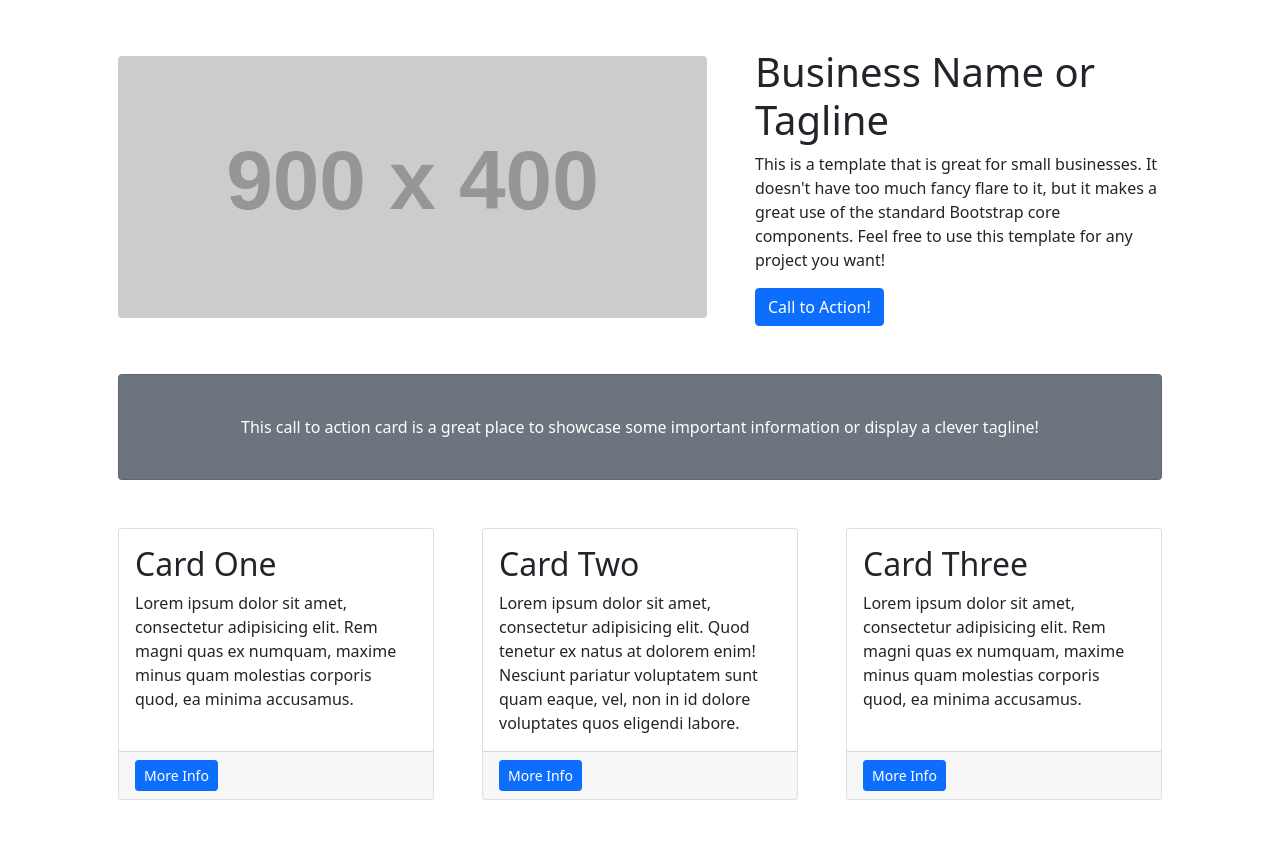
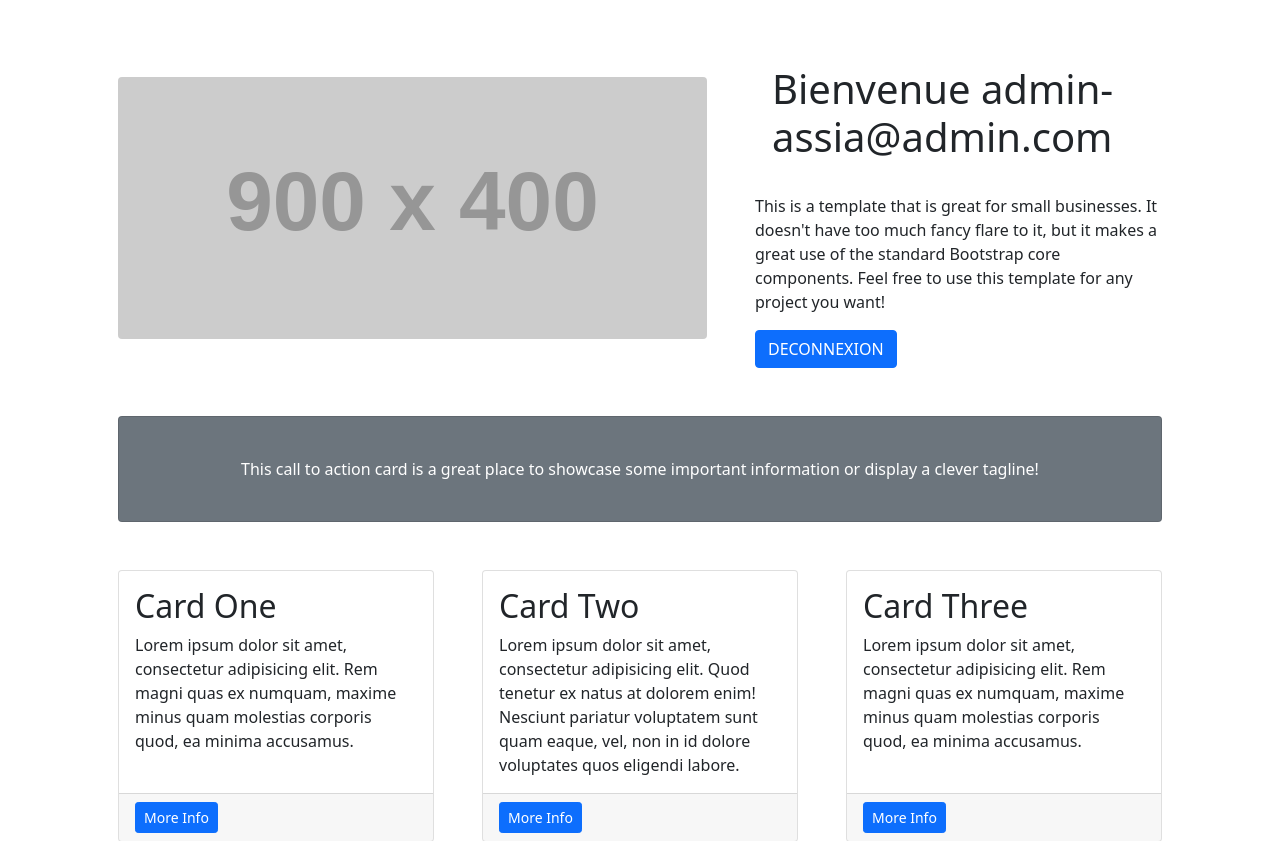
Before and after one commit to FR-Marie/PHP-CRUD-GROUPE, a PHP site: page /accueil.php in a window 1280 px wide. Shown: the part 56-897 px from the top of the page. Run offline with PHP 8.4, Linux system fonts and the light colour scheme; a user stored in the database is signed in; grey boxes labelled with a size stand in for pictures from a placeholder-image service; some libraries are stand-ins or nearby versions.

Commit message:
+ btn deconnexion

```diff
--- a/accueil.php
+++ b/accueil.php
@@ -1,5 +1,6 @@
 <?php
 session_start();
+
 ?>
 
 <!DOCTYPE html>
@@ -16,6 +17,9 @@ session_start();
     <link href="css/styles.css" rel="stylesheet" />
 </head>
 <body>
+
+
+
 <!-- Responsive navbar-->
 <nav class="navbar navbar-expand-lg navbar-dark bg-dark">
     <div class="container px-5">
@@ -31,18 +35,38 @@ session_start();
         </div>
     </div>
 </nav>
+
+
 <!-- Page Content-->
 <div class="container px-4 px-lg-5">
     <!-- Heading Row-->
     <div class="row gx-4 gx-lg-5 align-items-center my-5">
         <div class="col-lg-7"><img class="img-fluid rounded mb-4 mb-lg-0" src="https://dummyimage.com/900x400/dee2e6/6c757d.jpg" alt="..." /></div>
         <div class="col-lg-5">
-            <h1 class="font-weight-light">Business Name or Tagline</h1>
+            <h1 class="font-weight-light">
+                <?php
+                if (isset($_SESSION["email"])){
+                    ?>
+                    <div>
+                        <p class="alert alert info">Bienvenue <?= $_SESSION["email"] ?></p>
+                    </div>
+                    <?php
+                }
+                ?>
+            </h1>
             <p>This is a template that is great for small businesses. It doesn't have too much fancy flare to it, but it makes a great use of the standard Bootstrap core components. Feel free to use this template for any project you want!</p>
-            <a class="btn btn-primary" href="#!">Call to Action!</a>
+            <a class="btn btn-primary" href="#" name="btn-deconnexion">DECONNEXION</a>
+
+            <?php
+            if (isset($_POST["btn-deconnexion"])){
+                session_unset();
+                session_destroy();
+                header("location:index.php");
+            }
+            ?>
         </div>
     </div>
-    <!-- Call to Action-->
+    <!-- Call to Action -->
     <div class="card text-white bg-secondary my-5 py-4 text-center">
         <div class="card-body"><p class="text-white m-0">This call to action card is a great place to showcase some important information or display a clever tagline!</p></div>
     </div>
```
Also changed, not shown: index.php (+8 -6 lines).
